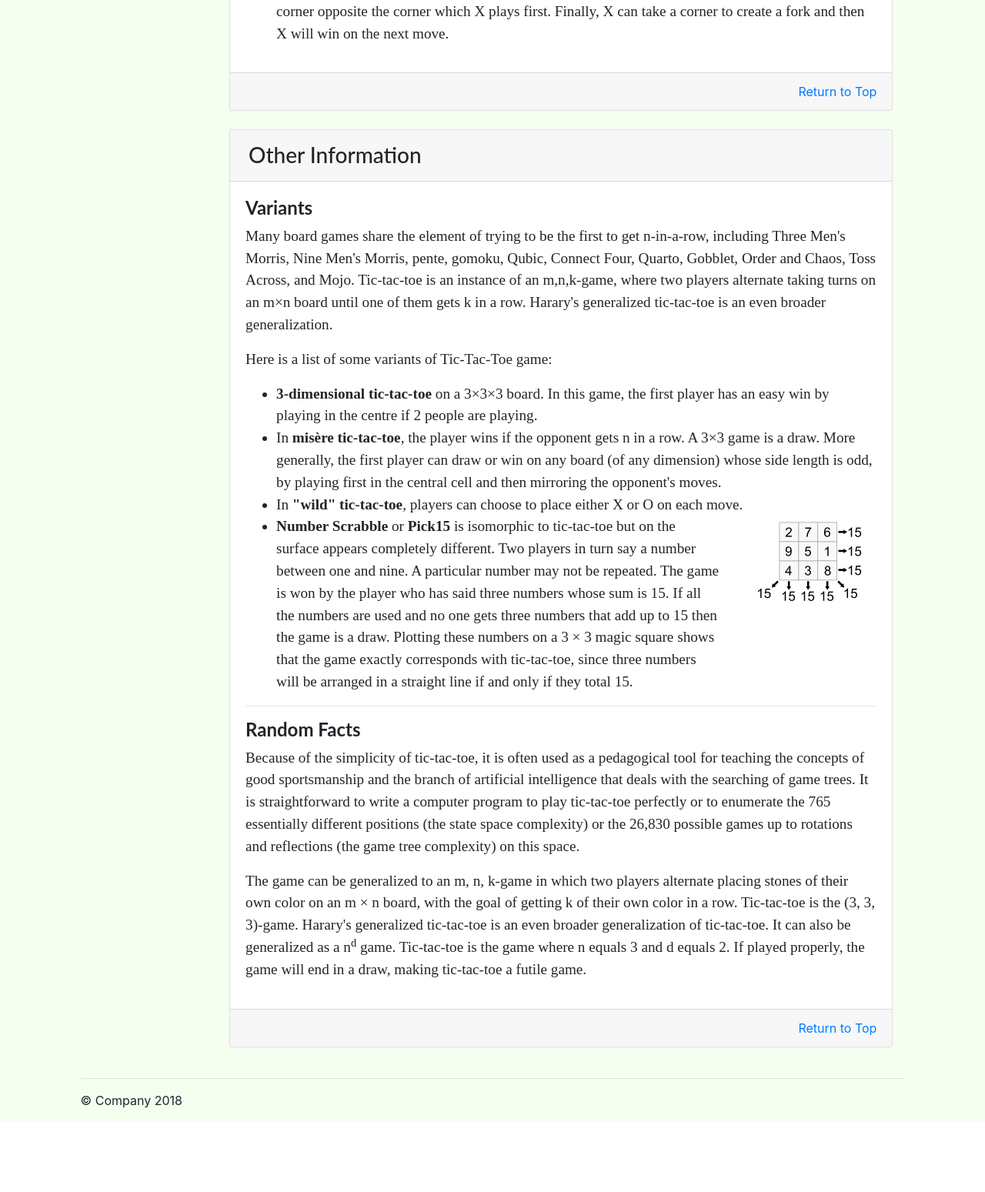
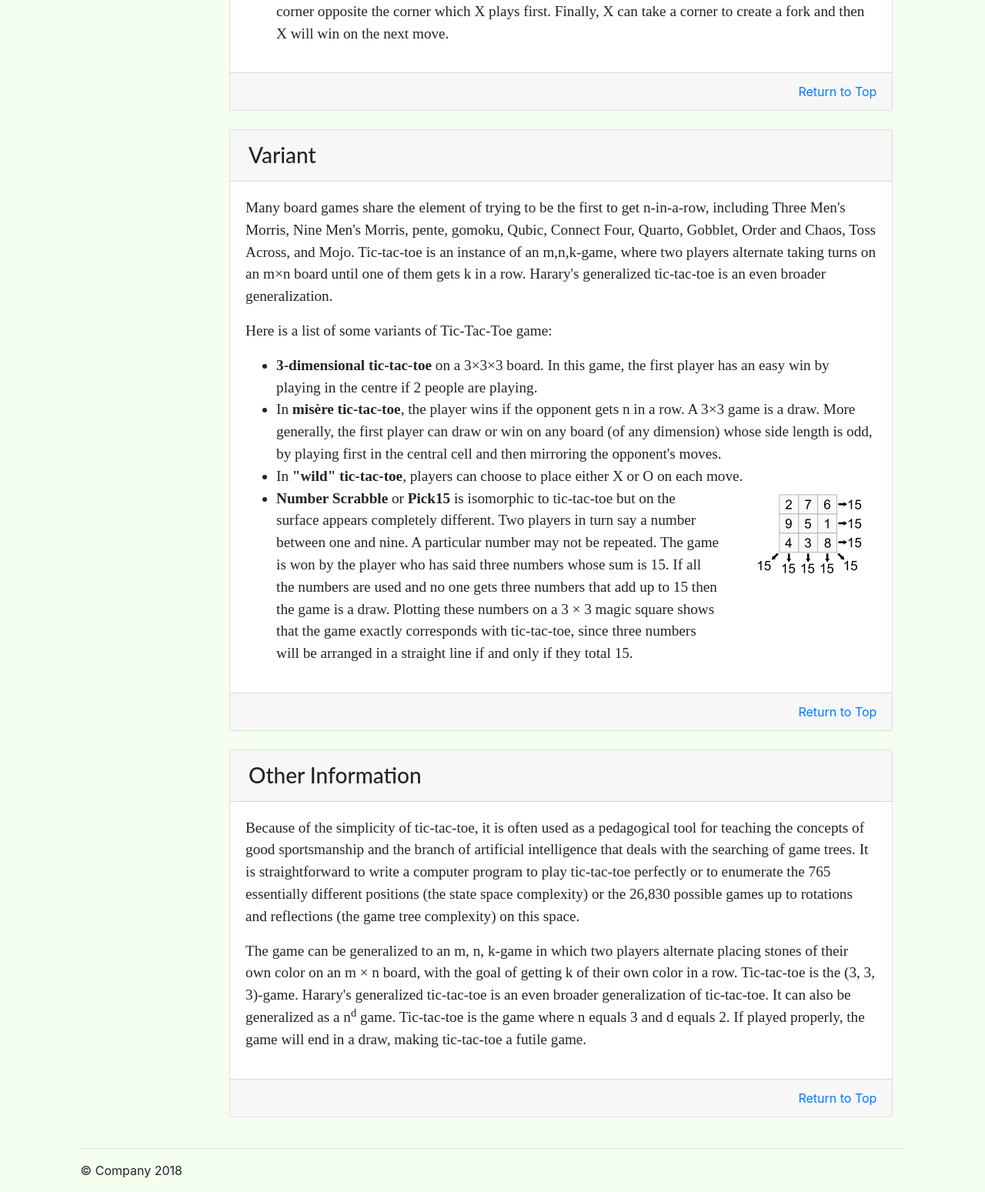
Before and after one commit to larryworm1127/PyBoardGame, a Flask app: page /about/ttt in a window 1280 px wide. Shown: the part 2862-4411 px from the top of the page at 77% size. Before the commit the page ends 4320 px from the top, so only its background shows below. Run offline with Flask 2, Linux system fonts and the light colour scheme; some libraries are stand-ins or nearby versions.

Commit message:
added variant section replacing history section

```diff
--- a/board_games/templates/about/about_2048.html
+++ b/board_games/templates/about/about_2048.html
@@ -43,6 +43,11 @@
 {% endblock %}
 
 
+<!-- Variant section -->
+{% block variant %}
+{% endblock %}
+
+
 <!-- Other info section -->
 {% block other_info %}
   <p>
--- a/board_games/templates/about/about_blackjack.html
+++ b/board_games/templates/about/about_blackjack.html
@@ -53,6 +53,11 @@
 {% endblock %}
 
 
+<!-- Variant section -->
+{% block variant %}
+{% endblock %}
+
+
 <!-- Other info section -->
 {% block other_info %}
   <p>
--- a/board_games/templates/about/about_sudoku.html
+++ b/board_games/templates/about/about_sudoku.html
@@ -40,6 +40,11 @@
 {% endblock %}
 
 
+<!-- Variant section -->
+{% block variant %}
+{% endblock %}
+
+
 <!-- Other info section -->
 {% block other_info %}
   <p>
--- a/board_games/templates/about/about_ttt.html
+++ b/board_games/templates/about/about_ttt.html
@@ -127,9 +127,8 @@
 {% endblock %}
 
 
-<!-- Other info section -->
-{% block other_info %}
-  <h4 class="subheader"><strong>Variants</strong></h4>
+<!-- Variant section -->
+{% block variant %}
   <p>
     Many board games share the element of trying to be the first to get n-in-a-row, including Three Men's Morris, Nine
     Men's Morris, pente, gomoku, Qubic, Connect Four, Quarto, Gobblet, Order and Chaos, Toss Across, and Mojo.
@@ -168,9 +167,11 @@
       </div>
     </li>
   </ul>
-  <hr>
+{% endblock %}
 
-  <h4 class="subheader"><strong>Random Facts</strong></h4>
+
+<!-- Other info section -->
+{% block other_info %}
   <p>
     Because of the simplicity of tic-tac-toe, it is often used as a pedagogical tool for teaching the concepts of good
     sportsmanship and the branch of artificial intelligence that deals with the searching of game trees. It is
--- a/board_games/templates/bases/about_base.html
+++ b/board_games/templates/bases/about_base.html
@@ -65,6 +65,21 @@
         </div>
         <br>
 
+        <!-- Variant section -->
+        <div class="card" id="strategy">
+          <div class="card-header">
+            <h3 class="m-1">Variant</h3>
+          </div>
+          <div class="card-body">
+            {% block variant %}
+            {% endblock %}
+          </div>
+          <div class="card-footer text-right">
+            <a role="button" href="#nav-bar">Return to Top</a>
+          </div>
+        </div>
+        <br>
+
         <!-- Other info section -->
         <div class="card" id="other-info">
           <div class="card-header">
```
